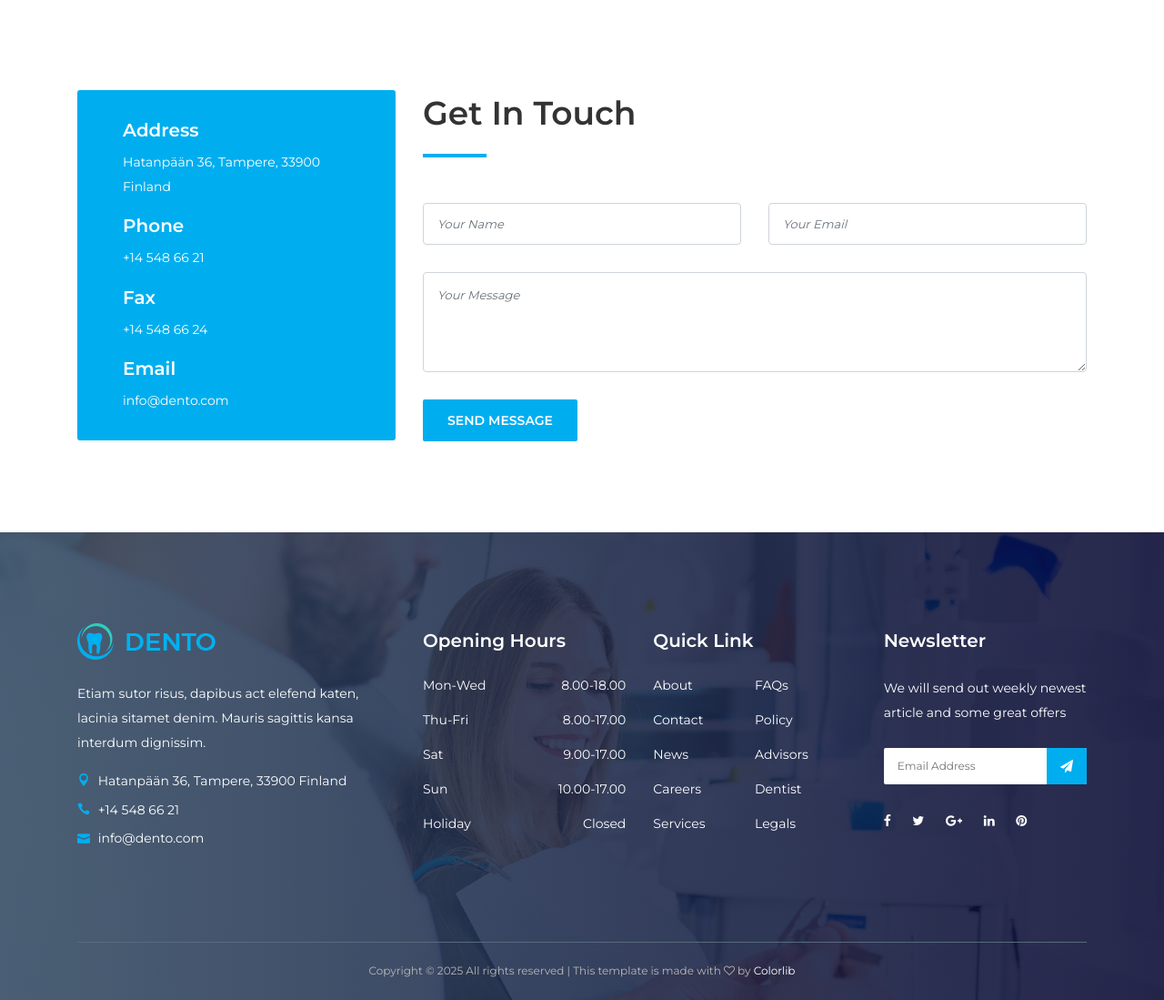
After one commit to mbalandari/dg-dental-app1, a Django app: page /contact/ in a window 1280 px wide. The commit adds this page. Shown: the part 932-2031 px from the top of the page at 91% size. Run offline with Django 5.2, Linux system fonts and the light colour scheme; parts of the project's set-up code (start-up, migrations or seed data) failed here and were passed over; some libraries are stand-ins or nearby versions; some web fonts are replaced.

Commit message:
add contact page

```diff
--- /dev/null
+++ b/dental/templates/contact.html
@@ -0,0 +1,359 @@
+{% load static %}
+
+<!DOCTYPE html>
+<html lang="en">
+
+<head>
+  <meta charset="UTF-8">
+  <meta name="description" content="Lala's Dento - Dentist &amp; Medical">
+  <meta http-equiv="X-UA-Compatible" content="IE=edge">
+  <meta name="viewport" content="width=device-width, initial-scale=1, shrink-to-fit=no">
+
+  <!-- Title -->
+  <title>Lala's Dento - Dentist &amp; Medical</title>
+
+  <!-- Favicon -->
+  <link rel="icon" href="{% static 'dental/img/core-img/favicon.ico' %}">
+
+  <!-- Core Stylesheet -->
+  <link rel="stylesheet" href="{% static 'dental/css/style.css' %}">
+
+</head>
+
+<body>
+  <!-- Preloader -->
+  <div id="preloader">
+    <div class="preload-content">
+      <div id="dento-load"></div>
+    </div>
+  </div>
+
+  <!-- ***** Header Area Start ***** -->
+  <header class="header-area">
+    <!-- Top Header Area -->
+    <div class="top-header-area">
+      <div class="container h-100">
+        <div class="row h-100 align-items-center">
+          <!-- Top Content -->
+          <div class="col-6 col-md-9 col-lg-8">
+            <div class="top-header-content">
+              <a href="#" data-toggle="tooltip" data-placement="bottom" title="Hatanpään 36, Tampere, 33900 Finland"><i
+                  class="fa fa-map-marker"></i> <span>Hatanpään 36, Tampere, 33900 Finland</span></a>
+              <a href="#" data-toggle="tooltip" data-placement="bottom" title="info@dento.com"><i
+                  class="fa fa-envelope"></i> <span>info@dento.com</span></a>
+            </div>
+          </div>
+          <!-- Top Header Social Info -->
+          <div class="col-6 col-md-3 col-lg-4">
+            <div class="top-header-social-info text-right">
+              <a href="#" data-toggle="tooltip" data-placement="bottom" title="Facebook"><i
+                  class="fa fa-facebook"></i></a>
+              <a href="#" data-toggle="tooltip" data-placement="bottom" title="Twitter"><i
+                  class="fa fa-twitter"></i></a>
+              <a href="#" data-toggle="tooltip" data-placement="bottom" title="Google Plus"><i
+                  class="fa fa-google-plus"></i></a>
+              <a href="#" data-toggle="tooltip" data-placement="bottom" title="Linkedin"><i
+                  class="fa fa-linkedin"></i></a>
+              <a href="#" data-toggle="tooltip" data-placement="bottom" title="Pinterest"><i
+                  class="fa fa-pinterest"></i></a>
+            </div>
+          </div>
+        </div>
+      </div>
+    </div>
+    <!-- Top Header End -->
+
+    <!-- Main Header Start -->
+    <div class="main-header-area">
+      <div class="classy-nav-container breakpoint-off">
+        <div class="container">
+          <!-- Classy Menu -->
+          <nav class="classy-navbar justify-content-between" id="dentoNav">
+
+            <!-- Logo -->
+            <a class="nav-brand" href="{% url 'home' %}"><img src="{% static 'dental/img/core-img/logo.png' %}"
+                alt=""></a>
+
+            <!-- Navbar Toggler -->
+            <div class="classy-navbar-toggler">
+              <span class="navbarToggler"><span></span><span></span><span></span></span>
+            </div>
+
+            <!-- Menu -->
+            <div class="classy-menu">
+
+              <!-- Close Button -->
+              <div class="classycloseIcon">
+                <div class="cross-wrap"><span class="top"></span><span class="bottom"></span></div>
+              </div>
+
+              <!-- Nav Start -->
+              <div class="classynav">
+                <ul id="nav">
+                  <li><a href="{% url 'home' %}">Home</a></li>
+                  <li><a href="#">Pages</a>
+                    <ul class="dropdown">
+                      <li><a href="{% url 'home' %}">- Home</a></li>
+                      <li><a href="about.html">- About Us</a></li>
+                      <li><a href="service.html">- Service</a></li>
+                      <li><a href="pricing.html">- Pricing</a></li>
+                      <li><a href="blog.html">- Blog</a></li>
+                      <li><a href="blog-details.html">- Blog Details</a></li>
+                      <li><a href="{% url 'contact' %}">- Contact</a></li>
+                      <li><a href="#">- Dropdown</a>
+                        <ul class="dropdown">
+                          <li><a href="#">- Dropdown Item</a></li>
+                          <li><a href="#">- Dropdown Item</a>
+                            <ul class="dropdown">
+                              <li><a href="#">- Even Dropdown</a></li>
+                              <li><a href="#">- Even Dropdown</a></li>
+                              <li><a href="#">- Even Dropdown</a></li>
+                              <li><a href="#">- Even Dropdown</a></li>
+                            </ul>
+                          </li>
+                          <li><a href="#">- Dropdown Item</a></li>
+                          <li><a href="#">- Dropdown Item</a></li>
+                        </ul>
+                      </li>
+                    </ul>
+                  </li>
+                  <li><a href="about.html">About</a></li>
+                  <li><a href="service.html">Service</a></li>
+                  <li><a href="pricing.html">Pricing</a></li>
+                  <li><a href="#">Blog</a>
+                    <ul class="dropdown">
+                      <li><a href="blog.html">- Blog</a></li>
+                      <li><a href="blog-details.html">- Blog Details</a></li>
+                    </ul>
+                  </li>
+                  <li><a href="{% url 'contact' %}">Contact</a></li>
+                </ul>
+              </div>
+              <!-- Nav End -->
+            </div>
+
+            <!-- Booking Now Button -->
+            <a href="#" class="btn dento-btn booking-btn">Booking Now</a>
+          </nav>
+        </div>
+      </div>
+    </div>
+  </header>
+  <!-- ***** Header Area End ***** -->
+
+  <!-- ***** Breadcrumb Area Start ***** -->
+  <div class="breadcumb-area bg-img bg-gradient-overlay"
+    style="background-image: url({% static 'dental/img/bg-img/12.jpg' %});">
+    <div class="container h-100">
+      <div class="row h-100 align-items-center">
+        <div class="col-12">
+          <h2 class="title">Contact</h2>
+        </div>
+      </div>
+    </div>
+  </div>
+  <div class="breadcumb--con">
+    <div class="container">
+      <div class="row">
+        <div class="col-12">
+          <nav aria-label="breadcrumb">
+            <ol class="breadcrumb">
+              <li class="breadcrumb-item"><a href="{% url 'home' %}"><i class="fa fa-home"></i> Home</a></li>
+              <li class="breadcrumb-item active" aria-current="page">Contact</li>
+            </ol>
+          </nav>
+        </div>
+      </div>
+    </div>
+  </div>
+  <!-- ***** Breadcrumb Area End ***** -->
+
+  <!-- ***** Contact Area Start ***** -->
+  <section class="dento-contact-area mt-50 mb-100">
+    <div class="container">
+      <div class="row">
+        <div class="col-12">
+          <div class="google-maps mb-100">
+            <iframe
+              src="https://www.google.com/maps/embed?pb=!1m18!1m12!1m3!1d11956.9355465873!2d24.0768412544878!3d56.9550599906977!2m3!1f0!2f0!3f0!3m2!1i1024!2i768!4f13.1!3m3!1m2!1s0x46eecfb0e5073ded%3A0x400cfcd68f2fe30!2z4Kaw4Ka_4KaX4Ka-LCDgprLgp43gpq_gpr7gpp_gp43gpq3gpr_gpoY!5e0!3m2!1sbn!2sbd!4v1543911160102"
+              allowfullscreen></iframe>
+          </div>
+        </div>
+      </div>
+
+      <div class="row">
+        <!-- Contact Information -->
+        <div class="col-12 col-md-4">
+          <div class="contact-information">
+            <h5>Address</h5>
+            <p>Hatanpään 36, Tampere, 33900 Finland</p>
+
+            <h5>Phone</h5>
+            <p>+14 548 66 21</p>
+
+            <h5>Fax</h5>
+            <p>+14 548 66 24</p>
+
+            <h5>Email</h5>
+            <p class="mb-0">info@dento.com</p>
+          </div>
+        </div>
+
+        <!-- Contact Form -->
+        <div class="col-12 col-md-8">
+          <div class="contact-form">
+            <!-- Section Heading -->
+            <div class="section-heading">
+              <h2>Get In Touch</h2>
+              <div class="line"></div>
+            </div>
+            <!-- Form -->
+            <form action="#" method="post">
+              <div class="row">
+                <div class="col-lg-6">
+                  <input type="text" name="message-name" class="form-control mb-30" placeholder="Your Name">
+                </div>
+                <div class="col-lg-6">
+                  <input type="email" name="message-email" class="form-control mb-30" placeholder="Your Email">
+                </div>
+                <div class="col-12">
+                  <textarea name="message" class="form-control mb-30" placeholder="Your Message"></textarea>
+                </div>
+                <div class="col-12">
+                  <button type="submit" class="btn dento-btn">Send Message</button>
+                </div>
+              </div>
+            </form>
+
+          </div>
+        </div>
+      </div>
+    </div>
+  </section>
+  <!-- ***** Contact Area End ***** -->
+
+  <!-- ***** Footer Area Start ***** -->
+  <footer class="footer-area bg-img bg-gradient-overlay"
+    style="background-image: url({% static 'dental/img/bg-img/3.jpg' %});">
+    <div class="container">
+      <div class="row">
+        <!-- Single Footer Widget -->
+        <div class="col-12 col-sm-6 col-lg-4">
+          <div class="single-footer-widget">
+            <a href="./index.html" class="d-block mb-4"><img src="{% static 'dental/img/core-img/logo.png' %}"
+                alt=""></a>
+            <p>Etiam sutor risus, dapibus act elefend katen, lacinia sitamet denim. Mauris sagittis kansa interdum
+              dignissim.</p>
+            <div class="footer-contact">
+              <p><i class="icon_pin"></i> Hatanpään 36, Tampere, 33900 Finland</p>
+              <p><i class="icon_phone"></i> +14 548 66 21</p>
+              <p><i class="icon_mail"></i> info@dento.com</p>
+            </div>
+          </div>
+        </div>
+
+        <!-- Single Footer Widget -->
+        <div class="col-12 col-sm-6 col-lg">
+          <div class="single-footer-widget">
+            <!-- Widget Title -->
+            <h5 class="widget-title">Opening Hours</h5>
+
+            <!-- Opening Hours -->
+            <ul class="opening-hours">
+              <li><span>Mon-Wed</span> <span>8.00-18.00</span></li>
+              <li><span>Thu-Fri</span> <span>8.00-17.00</span></li>
+              <li><span>Sat</span> <span>9.00-17.00</span></li>
+              <li><span>Sun</span> <span>10.00-17.00</span></li>
+              <li><span>Holiday</span> <span>Closed</span></li>
+            </ul>
+          </div>
+        </div>
+
+        <!-- Single Footer Widget -->
+        <div class="col-12 col-sm-6 col-lg">
+          <div class="single-footer-widget">
+            <!-- Widget Title -->
+            <h5 class="widget-title">Quick Link</h5>
+
+            <!-- Quick Links Nav -->
+            <nav>
+              <ul class="quick-links">
+                <li><a href="#">About</a></li>
+                <li><a href="#">FAQs</a></li>
+                <li><a href="#">Contact</a></li>
+                <li><a href="#">Policy</a></li>
+                <li><a href="#">News</a></li>
+                <li><a href="#">Advisors</a></li>
+                <li><a href="#">Careers</a></li>
+                <li><a href="#">Dentist</a></li>
+                <li><a href="#">Services</a></li>
+                <li><a href="#">Legals</a></li>
+              </ul>
+            </nav>
+          </div>
+        </div>
+
+        <!-- Single Footer Widget -->
+        <div class="col-12 col-sm-6 col-lg">
+          <div class="single-footer-widget">
+            <!-- Widget Title -->
+            <h5 class="widget-title">Newsletter</h5>
+
+            <p>We will send out weekly newest article and some great offers</p>
+            <!-- Newsletter Form -->
+            <div class="footer-newsletter-form">
+              <form action="#" method="post">
+                <input type="email" name="nl-email" value="" placeholder="Email Address">
+                <button type="submit"><i class="fa fa-paper-plane" aria-hidden="true"></i></button>
+              </form>
+            </div>
+
+            <!-- Social Info -->
+            <div class="footer-social-info">
+              <a href="#" data-toggle="tooltip" data-placement="top" title="Facebook"><i class="fa fa-facebook"></i></a>
+              <a href="#" data-toggle="tooltip" data-placement="top" title="Twitter"><i class="fa fa-twitter"></i></a>
+              <a href="#" data-toggle="tooltip" data-placement="top" title="Google Plus"><i
+                  class="fa fa-google-plus"></i></a>
+              <a href="#" data-toggle="tooltip" data-placement="top" title="Linkedin"><i class="fa fa-linkedin"></i></a>
+              <a href="#" data-toggle="tooltip" data-placement="top" title="Pinterest"><i
+                  class="fa fa-pinterest"></i></a>
+            </div>
+          </div>
+        </div>
+      </div>
+    </div>
+
+    <!-- Copywrite Area -->
+    <div class="container">
+      <div class="row">
+        <div class="col-12">
+          <div class="copywrite-content">
+            <p><!-- Link back to Colorlib can't be removed. Template is licensed under CC BY 3.0. -->
+              Copyright &copy;
+              <script>document.write(new Date().getFullYear());</script> All rights reserved | This template is made
+              with <i class="fa fa-heart-o" aria-hidden="true"></i> by <a href="https://colorlib.com"
+                target="_blank">Colorlib</a>
+              <!-- Link back to Colorlib can't be removed. Template is licensed under CC BY 3.0. -->
+            </p>
+          </div>
+        </div>
+      </div>
+    </div>
+  </footer>
+  <!-- ***** Footer Area End ***** -->
+
+  <!-- ******* All JS ******* -->
+  <!-- jQuery js -->
+  <script src="{% static 'dental/js/jquery.min.js' %}"></script>
+  <!-- Popper js -->
+  <script src="{% static 'dental/js/popper.min.js' %}"></script>
+  <!-- Bootstrap js -->
+  <script src="{% static 'dental/js/bootstrap.min.js' %}"></script>
+  <!-- All js -->
+  <script src="{% static 'dental/js/dento.bundle.js' %}"></script>
+  <!-- Active js -->
+  <script src="{% static 'dental/js/default-assets/active.js' %}"></script>
+
+</body>
+
+</html>
--- a/dental/templates/home.html
+++ b/dental/templates/home.html
@@ -99,7 +99,7 @@
                       <li><a href="pricing.html">- Pricing</a></li>
                       <li><a href="blog.html">- Blog</a></li>
                       <li><a href="blog-details.html">- Blog Details</a></li>
-                      <li><a href="contact.html">- Contact</a></li>
+                      <li><a href="{% url 'contact' %}">- Contact</a></li>
                       <li><a href="#">- Dropdown</a>
                         <ul class="dropdown">
                           <li><a href="#">- Dropdown Item</a></li>
@@ -126,7 +126,7 @@
                       <li><a href="blog-details.html">- Blog Details</a></li>
                     </ul>
                   </li>
-                  <li><a href="./contact.html">Contact</a></li>
+                  <li><a href="{% url 'contact' %}">Contact</a></li>
                 </ul>
               </div>
               <!-- Nav End -->
@@ -782,7 +782,7 @@
               dignissim.</p>
             <div class="footer-contact">
               <p><i class="icon_pin"></i> Hatanpään 36, Tampere, 33900 Finland</p>
-              <p><i class="icon_phone"></i> +014 548 66 21</p>
+              <p><i class="icon_phone"></i> +14 548 66 21</p>
               <p><i class="icon_mail"></i> info@dento.com</p>
             </div>
           </div>
--- a/dental/urls.py
+++ b/dental/urls.py
@@ -3,4 +3,5 @@ from . import views
 
 urlpatterns = [
     path("", views.home, name="home"),
+    path("contact/", views.contact, name="contact"),
 ]
--- a/dental/views.py
+++ b/dental/views.py
@@ -2,3 +2,6 @@ from django.shortcuts import render
 
 def home(request):
     return render(request, "home.html")
+
+def contact(request):
+    return render(request, "contact.html")
```
